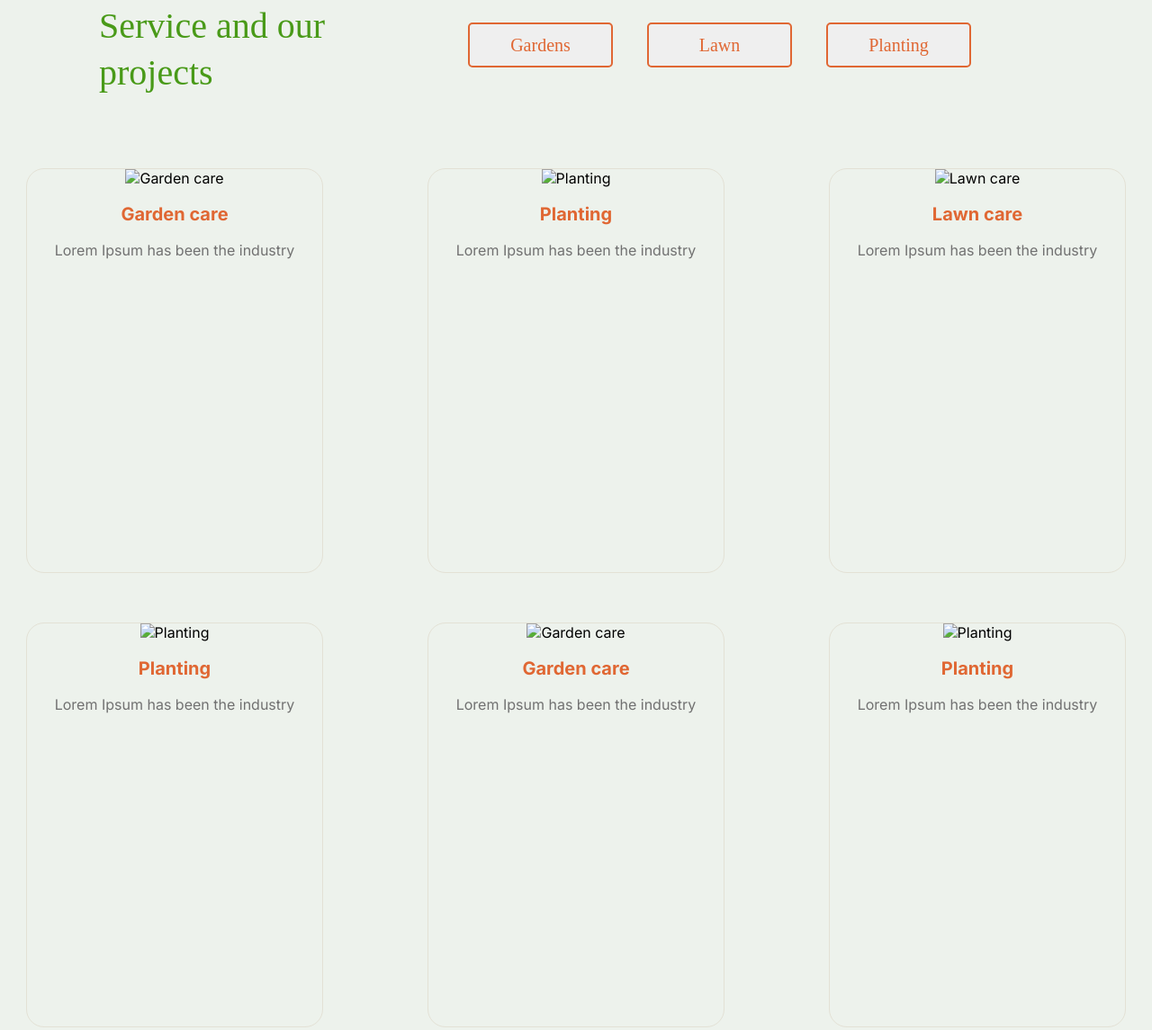
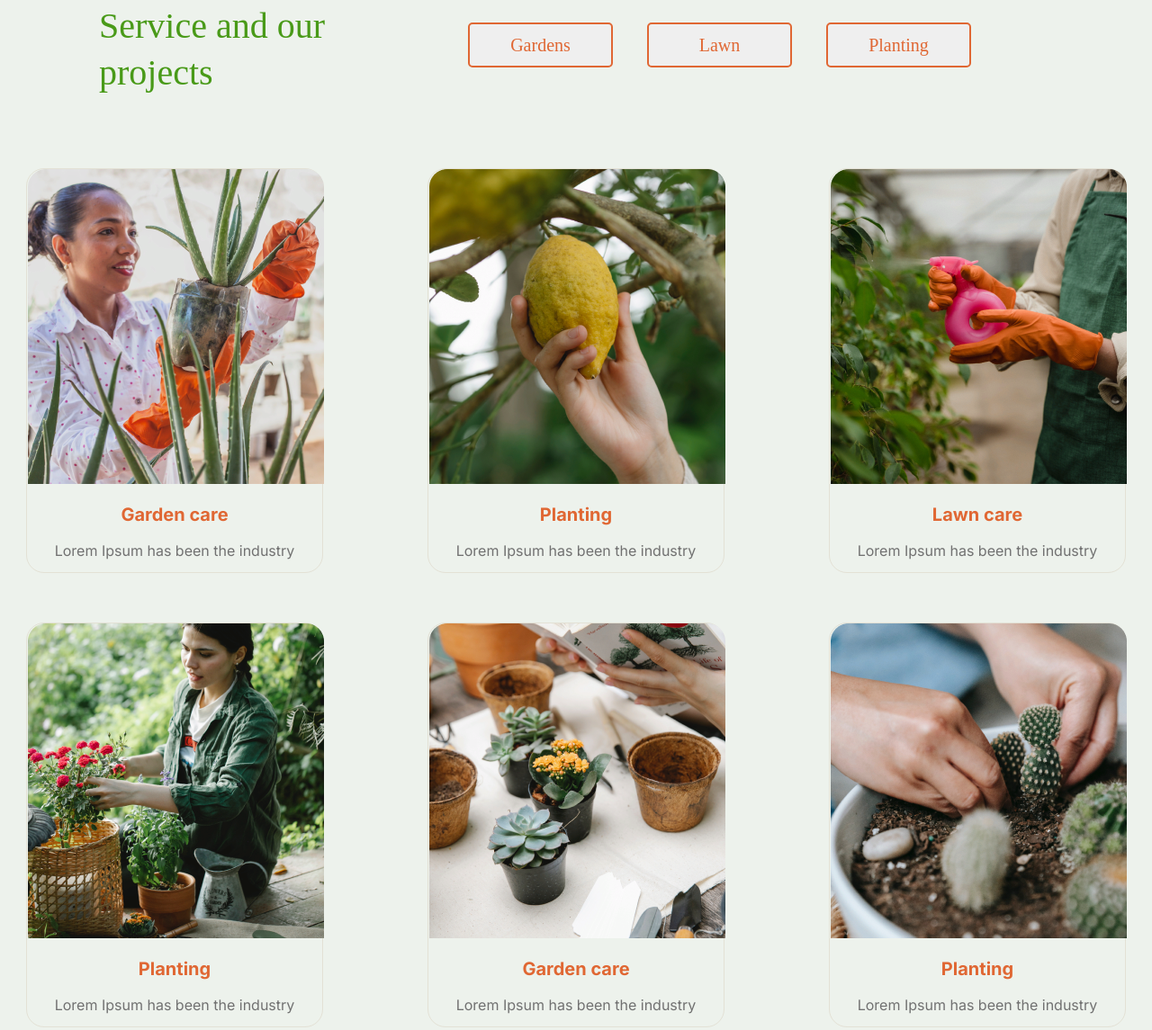
Before and after one commit to sankoff/Plants, a plain HTML site: page index.html in a window 1280 px wide. Shown: the part 1289-2434 px from the top of the page at 90% size. Drawn offline with Linux system fonts and the light colour scheme; a web font is replaced by a local one.

Commit message:
fix link img

```diff
--- a/index.html
+++ b/index.html
@@ -67,26 +67,26 @@
                     </div>
                 </div>
                 <div class="services welcome_section">
-                    <div class="service_item"><img src="/.img/service/Garden_care.png" alt="Garden care">
+                    <div class="service_item"><img src="./img/service/Garden_care.png" alt="Garden care">
                         <h3>Garden care</h3>
                         <p>Lorem Ipsum has been the industry</p>
                     </div>
-                    <div class="service_item"><img src="/.img/service/Planting.png" alt="Planting">
+                    <div class="service_item"><img src="./img/service/Planting.png" alt="Planting">
                         <h3>Planting</h3>
                         <p>Lorem Ipsum has been the industry</p>
                     </div>
-                    <div class="service_item"><img src="/.img/service/Lawn_care.png" alt="Lawn care">
+                    <div class="service_item"><img src="./img/service/Lawn_care.png" alt="Lawn care">
                         <h3>Lawn care</h3><p>Lorem Ipsum has been the industry</p>
                     </div>
-                    <div class="service_item"><img src="/.img/service/Planting2.png" alt="Planting">
+                    <div class="service_item"><img src="./img/service/Planting2.png" alt="Planting">
                         <h3>Planting</h3>
                         <p>Lorem Ipsum has been the industry</p>
                     </div>
-                    <div class="service_item"><img src="/.img/service/Garden_care2.png" alt="Garden care">
+                    <div class="service_item"><img src="./img/service/Garden_care2.png" alt="Garden care">
                         <h3>Garden care</h3>
                         <p>Lorem Ipsum has been the industry</p>
                     </div>
-                    <div class="service_item"><img src="/.img/service/Planting3.png" alt="Planting">
+                    <div class="service_item"><img src="./img/service/Planting3.png" alt="Planting">
                         <h3>Planting</h3>
                         <p>Lorem Ipsum has been the industry</p>
                     </div>
```
